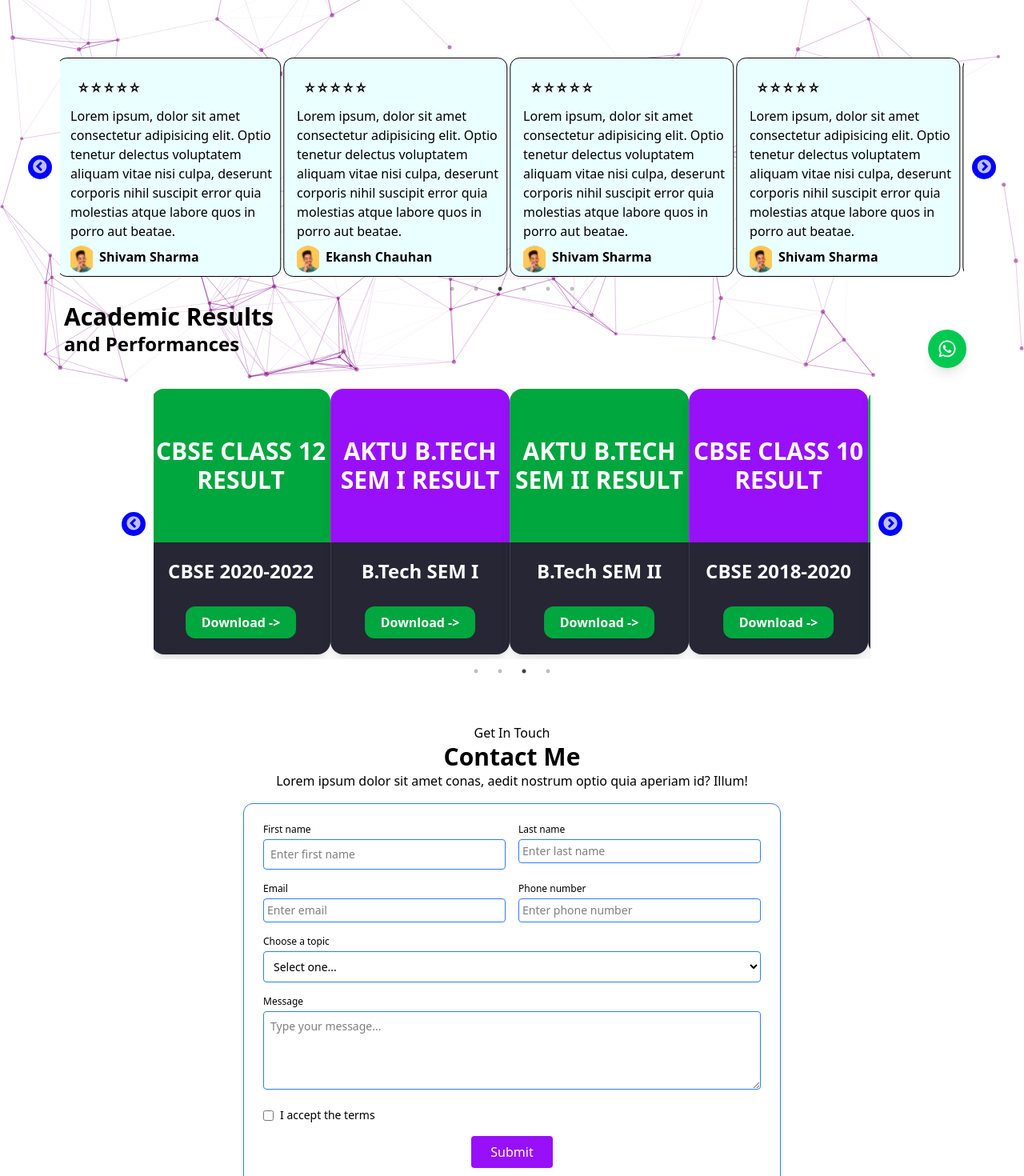
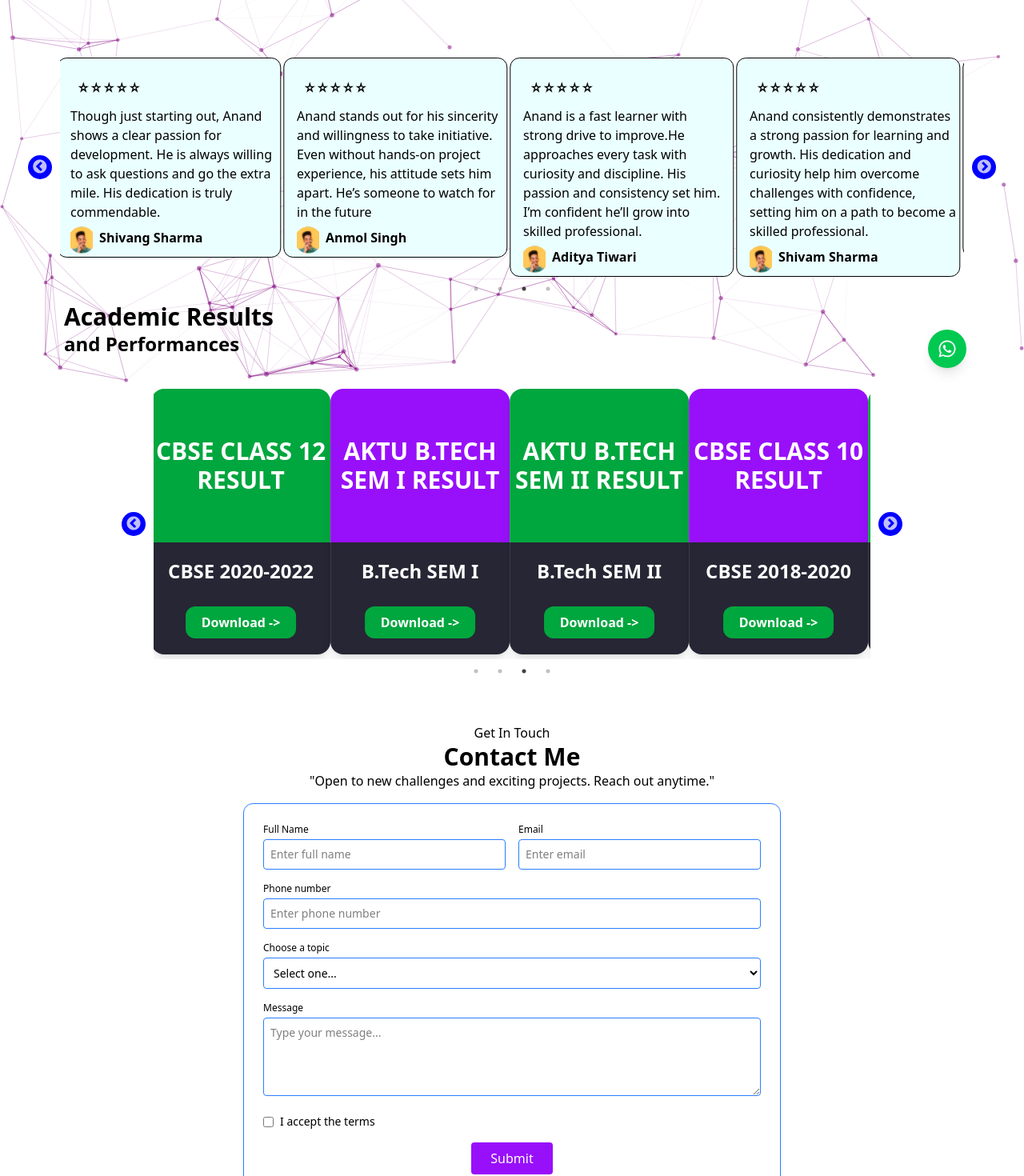
Before and after one commit to Anand2027/Portfolio, a React (Vite) app: page /feedbacks in a window 1280 px wide. Shown: the part 320-1790 px from the top of the page at 80% size. Built offline with nearby package versions, Linux system fonts and the light colour scheme.

Commit message:
EmailJS-Toast

```diff
--- a/package.json
+++ b/package.json
@@ -10,6 +10,7 @@
     "preview": "vite preview"
   },
   "dependencies": {
+    "@emailjs/browser": "^4.4.1",
     "@tailwindcss/vite": "^4.1.3",
     "aos": "^2.3.4",
     "autoprefixer": "^10.4.21",
@@ -20,6 +21,7 @@
     "react-icons": "^5.5.0",
     "react-router-dom": "^7.5.3",
     "react-slick": "^0.30.3",
+    "react-toastify": "^11.0.5",
     "react-tsparticles": "^2.12.2",
     "slick-carousel": "^1.8.1",
     "tailwindcss": "^4.1.3",
--- a/src/Reuse/Button.jsx
+++ b/src/Reuse/Button.jsx
@@ -2,7 +2,7 @@
 
 const Button = ({text}) => {
   return (
-    <div className='bg-[#5E3BEE] hover:scale-105 transition-all ease-in-out duration-500 cursor-pointer text-white flex text-md justify-center items-center text-md rounded-sm w-[130px] h-[40px]'>
+    <div className='bg-[#5E3BEE] hover:scale-105 transition-all ease-in-out duration-500 cursor-pointer animate-bounce text-white flex text-md justify-center items-center text-md rounded-sm w-[130px] h-[40px]'>
       {text}
     </div>
   )
--- a/src/components/Cards3Three.jsx
+++ b/src/components/Cards3Three.jsx
@@ -1,5 +1,7 @@
 import card_new from './card_detail03';
 import React from 'react'
+
+import Avatar from "../images/Avatar.svg";
 
 
 import Slider from "react-slick";
@@ -13,7 +15,7 @@
         <p className="logo pl-5 flex flex-row pt-2 pb-4">{(logo)} {(logo)} {(logo)} {(logo)} {(logo)}</p>
         <h1 className='text-left pl-3'>{kuchh}</h1>
         <div className="shivang flex ">
-        <img src={photo} alt="Card Photo" className="chhota w-[40px] h-[40px] object-cover pt-1.5 pl-3 " />
+        <img src={Avatar} alt="Card Photo" className="chhota w-[40px] h-[40px] object-cover pt-1.5 pl-3 " />
         <div className="name text-black p-2 font-[550]">{Name}</div>
         </div>
 
--- a/src/components/Landing06.jsx
+++ b/src/components/Landing06.jsx
@@ -1,42 +1,58 @@
-import React from 'react'
+import React, { useRef } from 'react';
+import emailjs from '@emailjs/browser';
 
 import { motion } from 'framer-motion';
 
+import { toast } from 'react-toastify';
+
 const Landing06 = () => {
+
+   const form = useRef();
+
+  const sendEmail = (e) => {
+    e.preventDefault();
+
+    emailjs
+      .sendForm('service_jd62xwr', 'template_9inw8fc', form.current, {
+        publicKey: 'QWgEUL_3eDIK0kqAD',
+      })
+      .then(
+        () => {
+          // toast.success('Thanks of Contacting');
+                toast.success('Thanks of Contacting', { position: "top-center" });
+        },
+        (error) => {
+          toast.error('FAILED...', error.text);
+        },
+      );
+  };
+
   return (
-    <div className='text-center items-center'>
+    <div className="text-center items-center">
       <div className="upper text-center items-center pt-[40px]">
         <p className="font-[500]">Get In Touch</p>
-        <h1 className='text-3xl font-[650]'>Contact Me</h1>
-        <p className=' max-[400px]:p-5 font-[500]'>Lorem ipsum dolor sit amet conas, aedit nostrum optio quia aperiam id? Illum!</p>
+        <h1 className="text-3xl font-[650]">Contact Me</h1>
+        <p className="max-[400px]:p-5 font-[500]">
+        "Open to new challenges and exciting projects. Reach out anytime."
+        </p>
       </div>
 
-
-      <div className="lower  ">
-        {/* <label for="fname">First Name:  </label>
-         <span className='border-2 border-blue-600'><input type="text" id="fname" nane="firstname" placeholder='  enter first name' required></input></span> */}
-
-
-
-
-
-    <div className=" flex  text-black items-center justify-center p-4 mb-10">
-      <form className="bg-white  p-6 rounded-xl shadow-md w-full max-w-2xl border-1 border-blue-500 rounded0">
-        <div className="grid grid-cols-1 md:grid-cols-2 gap-4">
+      <div className="lower">
+        <div className="flex text-black items-center justify-center p-4 mb-10">
+          <form
+            ref={form}
+            onSubmit={sendEmail}
+            className="bg-white p-6 rounded-xl shadow-md w-full max-w-2xl border-1 border-blue-500"
+          >
+            <div className="grid grid-cols-1 sm:grid-cols-2 gap-2 sm:gap-4">
               <div>
-            <label className=" flex text-xs mb-1">First name</label>
+                <label className="flex text-xs mb-1">Full Name</label>
                 <input
                   type="text"
-              placeholder="Enter first name"
+                  placeholder="Enter full name"
                   className="w-full p-2 border-1 border-blue-500 rounded text-sm"
-            />
-          </div>
-          <div>
-            <label className="flex text-xs mb-1 ">Last name</label>
-            <input
-              type="text"
-              placeholder="Enter last name"
-              className="w-full p-1 border-1 border-blue-500 rounded text-sm"
+                  name="from_name"
+                  required
                 />
               </div>
               <div>
@@ -44,20 +60,27 @@
                 <input
                   type="email"
                   placeholder="Enter email"
-              className="w-full p-1 border-1 border-blue-500 rounded text-sm"
+                  className="w-full p-2 border-1 border-blue-500 rounded text-sm"
+                  name="from_email"
+                  required
                 />
               </div>
-          <div>
-            <label className="flex text-xs mb-1 ">Phone number</label>
+              <div className="sm:col-span-2">
+                <label className="flex text-xs mb-1">Phone number</label>
                 <input
                   type="tel"
                   placeholder="Enter phone number"
-              className="w-full p-1 border-1 border-blue-500 rounded text-sm"
+                  className="w-full p-2 border-1 border-blue-500 rounded text-sm"
+                  name="from_contact"
+                  required
                 />
               </div>
-          <div className="md:col-span-2">
+              <div className="sm:col-span-2">
                 <label className="flex text-xs mb-1">Choose a topic</label>
-            <select className="w-full p-2 border-1 border-blue-500 rounded text-sm">
+                <select
+                  className="w-full p-2 border-1 border-blue-500 rounded text-sm"
+                  name="Topic_name"
+                >
                   <option value="">Select one...</option>
                   <option value="html">HTML</option>
                   <option value="css">CSS</option>
@@ -65,12 +88,13 @@
                   <option value="react">React</option>
                 </select>
               </div>
-          <div className="md:col-span-2">
-            <label className="flex text-xs mb-1 ">Message</label>
+              <div className="sm:col-span-2">
+                <label className="flex text-xs mb-1">Message</label>
                 <textarea
                   placeholder="Type your message..."
                   rows="4"
                   className="w-full p-2 border-1 border-blue-500 rounded text-sm"
+                  name="message"
                 ></textarea>
               </div>
             </div>
@@ -88,12 +112,9 @@
             </button>
           </form>
         </div>
-
-
       </div>
-
     </div>
-  )
+  );
 }
 
 const containerVariants = {
--- a/src/components/SplashScreen.jsx
+++ b/src/components/SplashScreen.jsx
@@ -1,5 +1,6 @@
 import React from 'react';
 import { useState, useEffect } from 'react';
+import A_logo from "../images/A_logo.jpeg"
 
 
 const SplashScreen = () => {
@@ -8,17 +9,45 @@
     useEffect(() => {
         const timer = setTimeout(() => {
             setFadeOut(true);
-        }, 3000); // Show splash screen for 3 seconds
+        }, 2500); // Show splash screen for 3 seconds
         return () => clearTimeout(timer);
     }, []);
 
     return (
         <div
-            className={`h-screen w-screen flex items-center justify-center bg-[#0D2F58] text-white transition-opacity duration-2000 ${
+            className={`h-screen w-screen flex flex-col items-center justify-center bg-[#0D2F58] text-white transition-opacity duration-2000 ${
                 fadeOut ? 'opacity-0' : 'opacity-100'
             }`}
         >
-            <h1 className="text-4xl font-bold animate-bounce">Hello ! Welcome To <br /> My Portfolio ...</h1>
+            <img
+                src={A_logo}
+                className={`w-20 h-20 rounded-lg mb-6 transition-transform duration-[2000ms] ${
+                    fadeOut
+                        ? ''
+                        : 'animate-spin-scale'
+                }`}
+                alt="Logo"
+            />
+            <div className="h-4" /> {/* One line gap */}
+            <h1 className="text-4xl font-bold animate-bounce text-center">
+                Hello ! Welcome To <br />
+                <span className="text-[#00FFC6]">My Portfolio ...</span>
+            </h1>
+            <style>
+                {`
+                @keyframes spin-scale {
+                    0% {
+                        transform: rotate(0deg) scale(0.5);
+                    }
+                    100% {
+                        transform: rotate(360deg) scale(1);
+                    }
+                }
+                .animate-spin-scale {
+                    animation: spin-scale 2s cubic-bezier(0.4, 0, 0.2, 1) forwards;
+                }
+                `}
+            </style>
         </div>
     );
 };
--- a/src/components/card_detail03.jsx
+++ b/src/components/card_detail03.jsx
@@ -5,42 +5,27 @@
 const card_new = [
     {
         logo:<MdStarPurple500 />,
-        kuchh: "Lorem ipsum, dolor sit amet consectetur adipisicing elit. Optio tenetur delectus voluptatem aliquam vitae nisi culpa, deserunt corporis nihil suscipit error quia molestias atque labore quos in porro aut beatae.",
-        photo: Avatar,
-        Name: "Shivam Sharma",
+        kuchh: "Anand consistently demonstrates a strong passion for learning and growth. His dedication and curiosity help him overcome challenges with confidence, setting him on a path to become a skilled professional.",
+           Name: "Shivam Sharma",
 },
 
 {
     logo:<MdStarPurple500 />,
-    kuchh: "Lorem ipsum, dolor sit amet consectetur adipisicing elit. Optio tenetur delectus voluptatem aliquam vitae nisi culpa, deserunt corporis nihil suscipit error quia molestias atque labore quos in porro aut beatae.",
-    photo: Avatar,
-    Name: "Shivam Sharma",
+    kuchh: "Though just starting out, Anand shows a clear passion for development. He is always willing to ask questions and go the extra mile. His dedication is truly commendable."
+,    Name: "Shivang Sharma",
 },
 {
     logo:<MdStarPurple500 />,
-    kuchh: "Lorem ipsum, dolor sit amet consectetur adipisicing elit. Optio tenetur delectus voluptatem aliquam vitae nisi culpa, deserunt corporis nihil suscipit error quia molestias atque labore quos in porro aut beatae.",
+    kuchh: "Anand stands out for his sincerity and willingness to take initiative. Even without hands-on project experience, his attitude sets him apart. He’s someone to watch for in the future",
     photo: Avatar,
-    Name: "Ekansh Chauhan",
+    Name: "Anmol Singh",
 },
 {
     logo:<MdStarPurple500 />,
-    kuchh: "Lorem ipsum, dolor sit amet consectetur adipisicing elit. Optio tenetur delectus voluptatem aliquam vitae nisi culpa, deserunt corporis nihil suscipit error quia molestias atque labore quos in porro aut beatae.",
-    photo: Avatar,
-    Name: "Shivam Sharma",
+    kuchh: "Anand is a fast learner with strong drive to improve.He approaches every task with curiosity and discipline. His passion and consistency set him. I’m confident he’ll grow into skilled professional.",
+    Name: "Aditya Tiwari",
 },
 
-{
-logo:<MdStarPurple500 />,
-kuchh: "Lorem ipsum, dolor sit amet consectetur adipisicing elit. Optio tenetur delectus voluptatem aliquam vitae nisi culpa, deserunt corporis nihil suscipit error quia molestias atque labore quos in porro aut beatae.",
-photo: Avatar,
-Name: "Shivam Sharma",
-},
-{
-logo:<MdStarPurple500 />,
-kuchh: "Lorem ipsum, dolor sit amet consectetur adipisicing elit. Optio tenetur delectus voluptatem aliquam vitae nisi culpa, deserunt corporis nihil suscipit error quia molestias atque labore quos in porro aut beatae.",
-photo: Avatar,
-Name: "Ekansh Chauhan",
-},
 
 
 ]
--- a/src/main.jsx
+++ b/src/main.jsx
@@ -3,9 +3,11 @@
 import './index.css'
 import App from './App.jsx'
 
+import { ToastContainer } from 'react-toastify';
 
 createRoot(document.getElementById('root')).render(
   <StrictMode>
     <App />
+     <ToastContainer />
   </StrictMode>,
 )
```
Also changed, not shown: src/images/A_logo.jpeg (added), 1 other file (tests, documents, lock files or other folders). Lines whose indentation alone changed are shown as unchanged.
